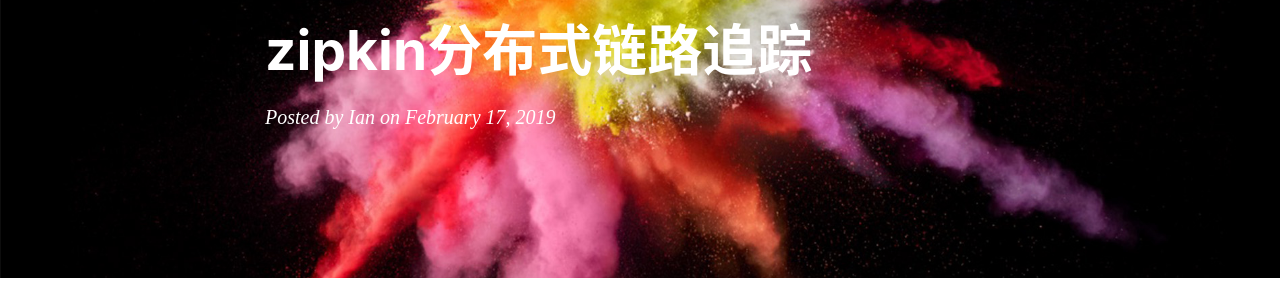
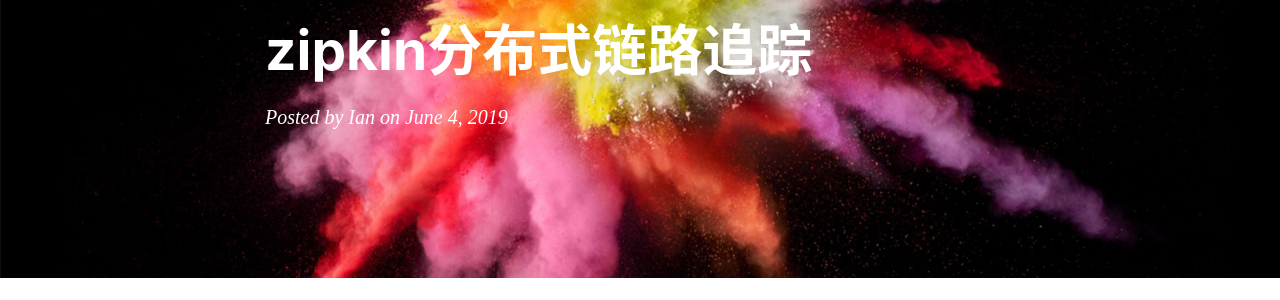
Before and after one commit to uniquezhangqi/uniquezhangqi.github.io, a Jekyll site: the page built from _posts/2019-06-04-编程之路-zipkin分布式链路追踪.md, in a window 1280 px wide and 900 px high. Shown: the part 179-479 px from the top of the window. Built offline with Jekyll 4.4.1, drawn with Linux system fonts in a browser that asks for light colours; nearby versions of some CDN libraries; comment, search, counter and statistics services are not loaded; some of the changed text lies outside the part shown.

Commit message:
update zipkin

```diff
--- a/_posts/2019-02-13-编程之路-zipkin分布式链路追踪.md
+++ b/_posts/2019-06-04-编程之路-zipkin分布式链路追踪.md
@@ -2,7 +2,7 @@
 layout:     post             				# 使用的布局（不需要改）
 title:         zipkin分布式链路追踪        # 标题
 subtitle:    					  				#副标题
-date:       2019-02-17  					# 时间
+date:       2019-06-04 					# 时间
 author:     Ian                  			# 作者
 header-img: img/ian-bg-red.jpg	#这篇文章标题背景图片
 catalog: true                        	# 是否归档
```
